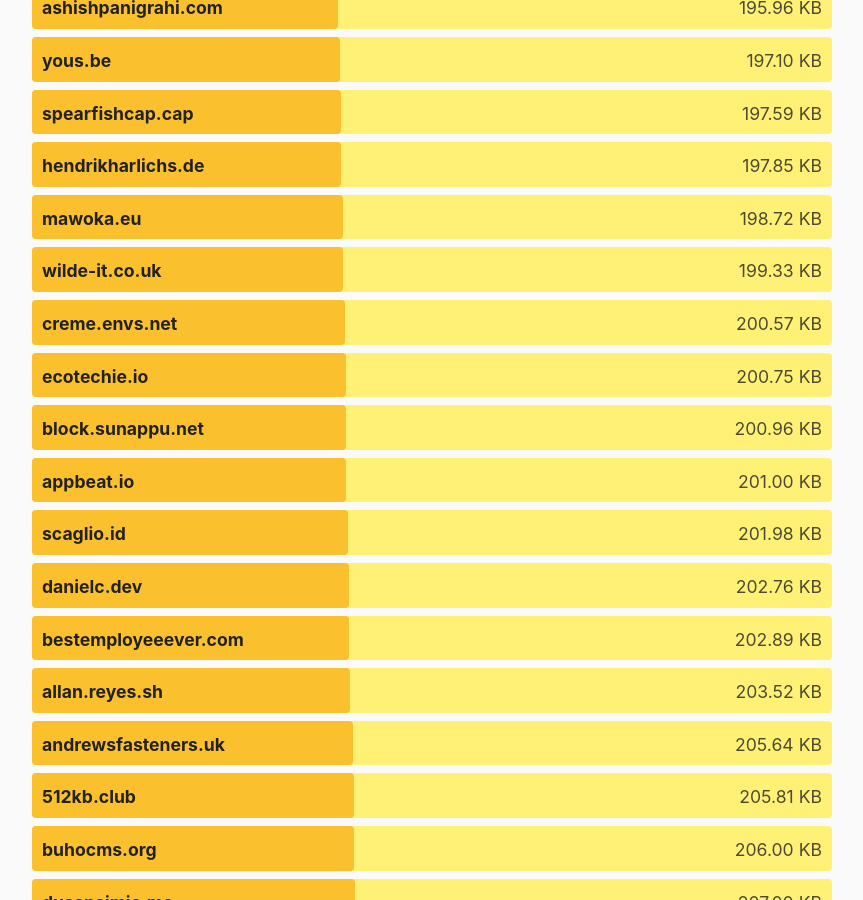
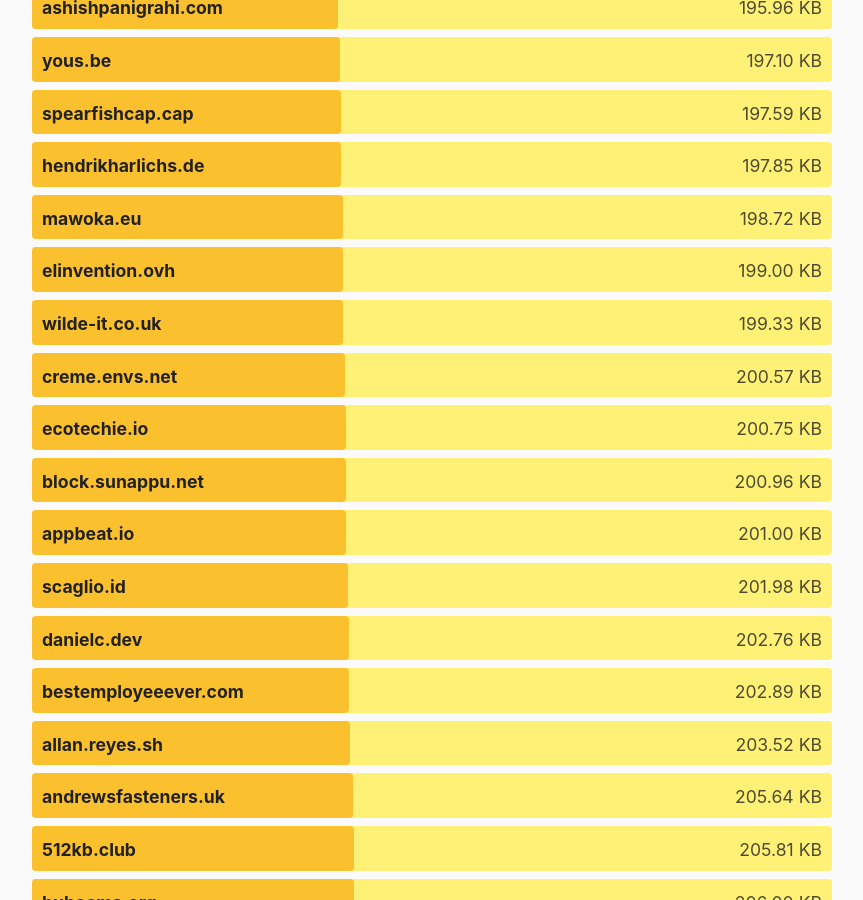
Before and after one commit to kevquirk/512kb.club, a Jekyll site: the page built from index.md, in a window 1280 px wide and 900 px high, scrolled down 33990 px. Shown: the whole window, without its empty margins (208-1071 px from the left). Built offline with Jekyll 4.4.1, drawn with Linux system fonts in a browser that asks for light colours.

Commit message:
add elinvention.ovh

```diff
--- a/_data/sites.yml
+++ b/_data/sites.yml
@@ -1,3 +1,8 @@
+- domain: elinvention.ovh
+  url: https://elinvention.ovh/
+  size: 199
+  last_checked: 2025-11-13
+
 - domain: 0xedward.io
   url: https://0xedward.io/
   size: 41.02
```
